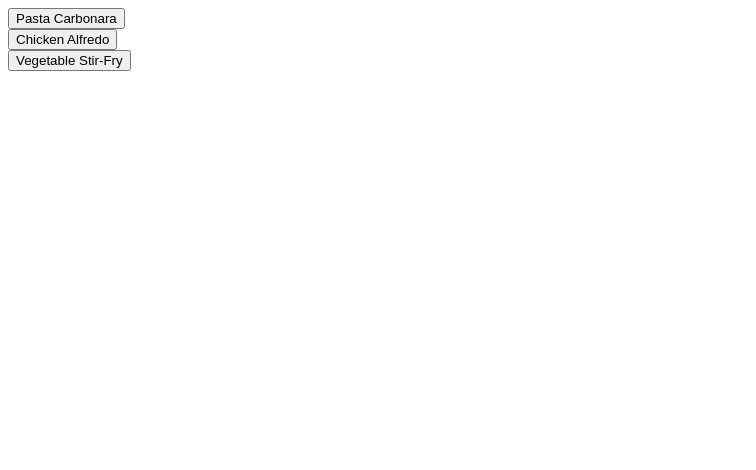
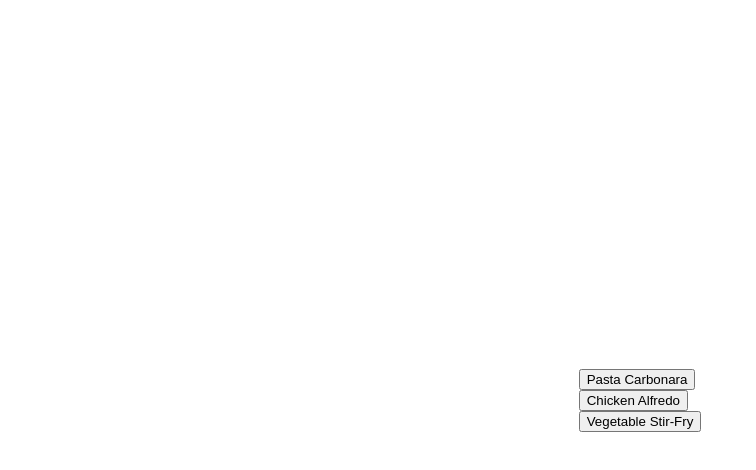
Before and after one commit to jssgsy/js_example, a plain HTML site: page 10-recipe-app/index.html in a window 1280 px wide. Shown: the whole page, without its empty margins (0-756 px from the left). Drawn offline with Linux system fonts and the light colour scheme.

Commit message:
feat(10-recipe-app) 添加css样式

```diff
--- a/10-recipe-app/index.html
+++ b/10-recipe-app/index.html
@@ -4,7 +4,20 @@
     <meta charset="UTF-8">
     <title>Title</title>
 </head>
+<style>
+    /*不要少*/
+    body, html {
+        height: 100%;
+        margin: 0;
+    }
 
+    body {
+        display: flex;
+        flex-direction: column;
+        justify-content: center;
+        align-items: center;
+    }
+</style>
 <body>
 
 <div id="app">
```
